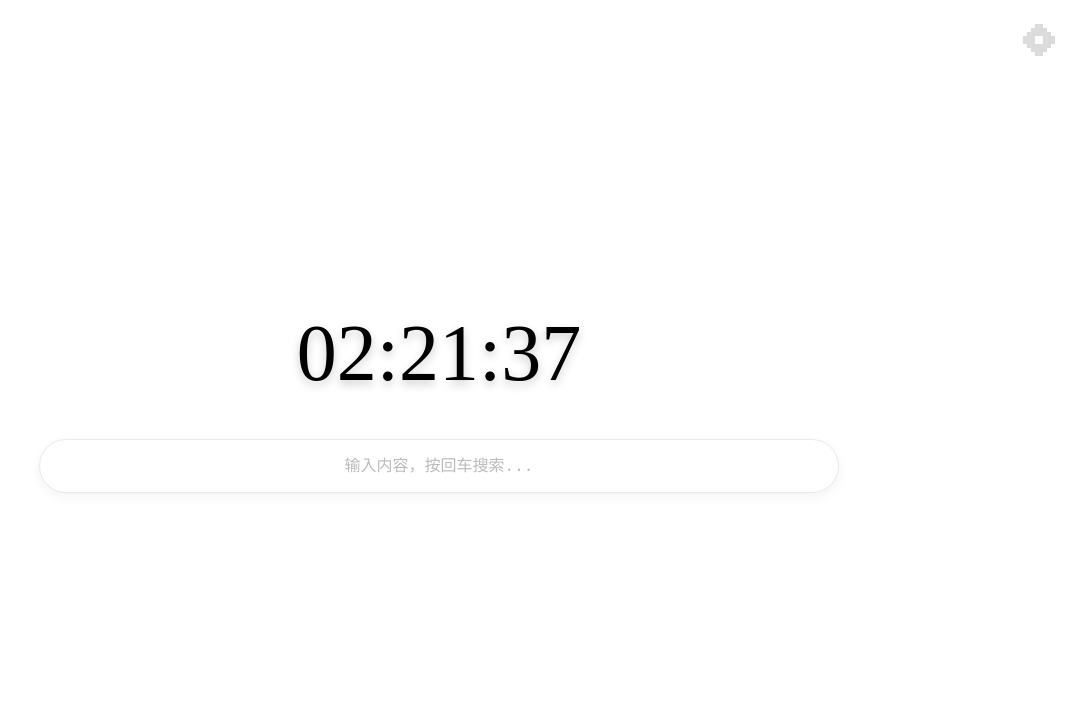
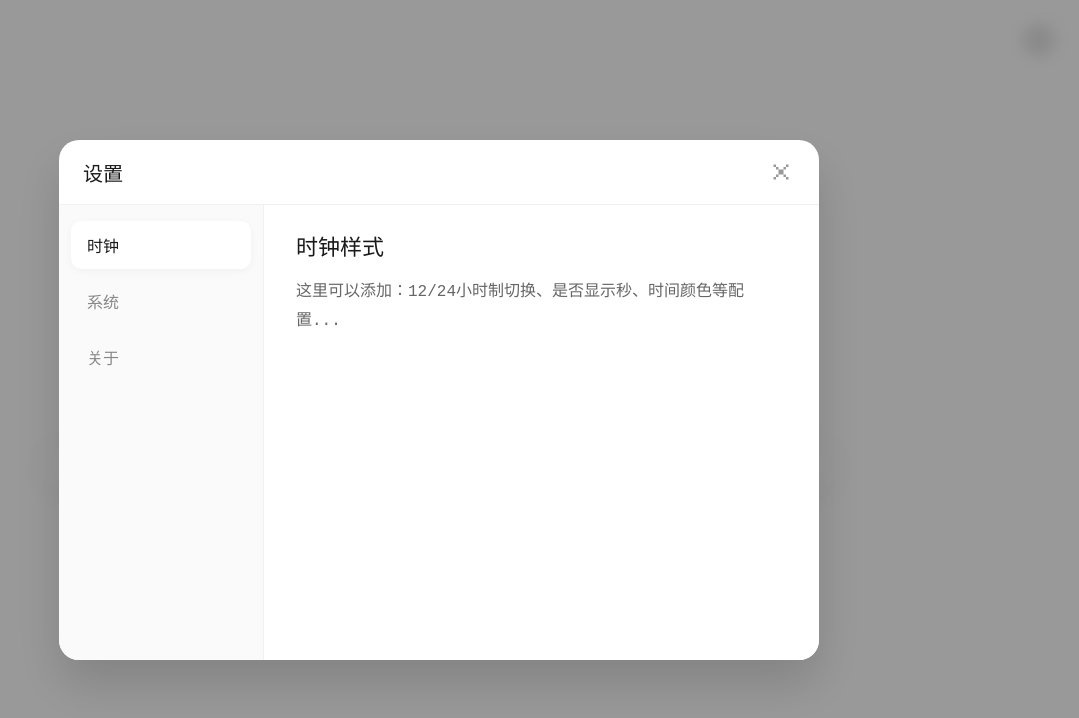
Before and after one commit to LumiDesk/islet, a Vue app: page / in a window 1280 px wide. Both pictures are taken after a click on the element 1240 px from the left and 40 px from the top of the page. Shown: the top 718 px of the page, without its empty margins (201-1280 px from the left). Built offline with nearby package versions, Linux system fonts and the light colour scheme; a web font is replaced by a local one.

Commit message:
feat: 实现了设置面板

```diff
--- a/src/App.vue
+++ b/src/App.vue
@@ -2,6 +2,7 @@
 import MainClock from "./components/MainClock.vue";
 import MainSearchBar from "./components/MainSearchBar.vue";
 import SettingButton from "./components/SettingButton.vue";
+import SettingPanel from "./components/SettingPanel.vue";
 </script>
 
 <template>
@@ -9,6 +10,7 @@ import SettingButton from "./components/SettingButton.vue";
     <MainClock></MainClock>
     <MainSearchBar></MainSearchBar>
     <SettingButton></SettingButton>
+    <SettingPanel></SettingPanel>
   </div>
 </template>
 
--- a/src/components/SettingButton.vue
+++ b/src/components/SettingButton.vue
@@ -1,7 +1,15 @@
-<script setup lang="ts"></script>
+<script setup lang="ts">
+import { useSettingStore } from "@/store/setting";
+
+const settingStore = useSettingStore();
+
+const handleClickSettingButton = () => {
+  settingStore.isSettingOpen = true;
+};
+</script>
 
 <template>
-  <div class="setting-icon">
+  <div class="setting-icon" v-on:click="handleClickSettingButton">
     <svg
       class="setting-icon_svg"
       viewBox="0 0 16 16"
--- /dev/null
+++ b/src/components/SettingPanel.vue
@@ -0,0 +1,240 @@
+<script setup lang="ts">
+import { ref } from "vue";
+import { useSettingStore } from "@/store/setting";
+
+const settingStore = useSettingStore();
+
+// 定义左侧的 Tabs 列表
+const tabs = [
+  { id: "clock", label: "时钟" },
+  { id: "system", label: "系统" },
+  { id: "about", label: "关于" },
+];
+
+// 记录当前选中的 Tab，默认选中第一个
+const activeTab = ref(tabs[0].id);
+
+// 关闭面板的方法
+const handleClosePanel = () => {
+  settingStore.isSettingOpen = false;
+};
+</script>
+
+<template>
+  <Teleport to="body">
+    <Transition name="modal">
+      <div
+        v-if="settingStore.isSettingOpen"
+        class="setting-overlay"
+        @click.self="handleClosePanel"
+      >
+        <div class="setting-panel">
+          <div class="panel-header">
+            <h2 class="title">设置</h2>
+            <button class="close-btn" @click="handleClosePanel">
+              <svg
+                viewBox="0 0 16 16"
+                width="20"
+                height="20"
+                xmlns="http://www.w3.org/2000/svg"
+              >
+                <path
+                  d="M2 2h2v2H2V2z M12 2h2v2h-2V2z M4 4h2v2H4V4z M10 4h2v2h-2V4z M6 6h4v4H6V6z M4 10h2v2H4v-2z M10 10h2v2h-2v-2z M2 12h2v2H2v-2z M12 12h2v2h-2v-2z"
+                  fill="currentColor"
+                />
+              </svg>
+            </button>
+          </div>
+
+          <div class="panel-body">
+            <div class="sidebar">
+              <div
+                v-for="tab in tabs"
+                :key="tab.id"
+                class="tab-item"
+                :class="{ active: activeTab === tab.id }"
+                @click="activeTab = tab.id"
+              >
+                {{ tab.label }}
+              </div>
+            </div>
+
+            <div class="content-area">
+              <div v-show="activeTab === 'clock'" class="tab-content">
+                <h3>时钟样式</h3>
+                <p>
+                  这里可以添加：12/24小时制切换、是否显示秒、时间颜色等配置...
+                </p>
+              </div>
+
+              <div v-show="activeTab === 'system'" class="tab-content">
+                <h3>系统偏好</h3>
+                <p>
+                  这里可以添加：搜索引擎默认选项、背景壁纸上传、透明度调整等配置...
+                </p>
+              </div>
+
+              <div v-show="activeTab === 'about'" class="tab-content">
+                <h3>关于 Islet</h3>
+                <p>
+                  一个极简、优雅的浏览器起始页。<br />由前端开发高手精心打造。
+                </p>
+              </div>
+            </div>
+          </div>
+        </div>
+      </div>
+    </Transition>
+  </Teleport>
+</template>
+
+<style lang="scss" scoped>
+/* --- 遮罩层 --- */
+.setting-overlay {
+  position: fixed;
+  inset: 0;
+  z-index: 999;
+  background-color: rgba(0, 0, 0, 0.4);
+  backdrop-filter: blur(8px);
+  display: flex;
+  justify-content: center;
+  align-items: center;
+}
+
+/* --- 面板本体 --- */
+.setting-panel {
+  width: 760px;
+  height: 520px;
+  background-color: #ffffff;
+  border-radius: 20px;
+  box-shadow: 0 24px 48px rgba(0, 0, 0, 0.15);
+  display: flex;
+  flex-direction: column;
+  overflow: hidden;
+
+  /* 全局应用像素字体并关闭抗锯齿 */
+  font-family: "Fusion Pixel", monospace;
+  -webkit-font-smoothing: none;
+  font-smooth: never;
+}
+
+/* --- 顶部 Header --- */
+.panel-header {
+  height: 64px;
+  padding: 0 24px;
+  display: flex;
+  justify-content: space-between;
+  align-items: center;
+  border-bottom: 1px solid #f0f0f0;
+
+  .title {
+    margin: 0;
+    font-size: 20px; /* 稍微调大一点字号替代加粗效果 */
+    font-weight: normal; /* 强制取消默认加粗，保护像素完整性 */
+    color: #1a1a1a;
+  }
+
+  .close-btn {
+    background: none;
+    border: none;
+    color: #999;
+    cursor: pointer;
+    padding: 4px;
+    border-radius: 6px;
+    display: flex;
+    align-items: center;
+    justify-content: center;
+    transition: all 0.2s ease;
+
+    &:hover {
+      background-color: #f5f5f5;
+      color: #333;
+    }
+  }
+}
+
+/* --- 下方主体布局 --- */
+.panel-body {
+  flex: 1;
+  display: flex;
+  overflow: hidden;
+}
+
+/* --- 左侧 Tabs --- */
+.sidebar {
+  width: 180px;
+  background-color: #fafafa;
+  border-right: 1px solid #f0f0f0;
+  padding: 16px 12px;
+  display: flex;
+  flex-direction: column;
+  gap: 8px;
+}
+
+.tab-item {
+  padding: 12px 16px;
+  font-size: 16px; /* 像素字体字号稍大一点更清晰 */
+  color: #888888; /* 未选中时颜色调淡 */
+  border-radius: 10px;
+  cursor: pointer;
+  transition: all 0.2s ease;
+  user-select: none;
+
+  &:hover {
+    background-color: #f0f0f0;
+    color: #333;
+  }
+
+  &.active {
+    background-color: #ffffff;
+    color: #1a1a1a; /* 选中时使用极深色替代加粗 */
+    font-weight: normal; /* 取消加粗 */
+    box-shadow: 0 2px 8px rgba(0, 0, 0, 0.04);
+  }
+}
+
+/* --- 右侧内容区 --- */
+.content-area {
+  flex: 1;
+  padding: 24px 32px;
+  background-color: #ffffff;
+  overflow-y: auto;
+}
+
+.tab-content {
+  h3 {
+    margin-top: 0;
+    margin-bottom: 16px;
+    font-size: 22px;
+    font-weight: normal;
+    color: #1a1a1a;
+  }
+
+  p {
+    font-size: 16px;
+    color: #666;
+    line-height: 1.8; /* 像素字体行高稍微拉大一点阅读体验更好 */
+  }
+}
+
+/* --- Vue 弹窗过渡动画 --- */
+.modal-enter-active,
+.modal-leave-active {
+  transition: opacity 0.3s ease;
+}
+.modal-enter-from,
+.modal-leave-to {
+  opacity: 0;
+}
+
+.modal-enter-active .setting-panel {
+  transition: transform 0.4s cubic-bezier(0.34, 1.56, 0.64, 1);
+}
+.modal-leave-active .setting-panel {
+  transition: transform 0.3s ease;
+}
+.modal-enter-from .setting-panel,
+.modal-leave-to .setting-panel {
+  transform: scale(0.92) translateY(10px);
+}
+</style>
--- a/src/store/clock.ts
+++ b/src/store/clock.ts
@@ -1,6 +1,9 @@
 import { defineStore } from "pinia";
 import { ref } from "vue";
 
+/**
+ * 时钟相关的 Store
+ */
 export const useClockStore = defineStore("islet-clock", () => {
   /**
    * 是否展示秒
--- /dev/null
+++ b/src/store/setting.ts
@@ -0,0 +1,15 @@
+import { defineStore } from "pinia";
+import { ref } from "vue";
+
+/**
+ * 设置相关的 Store
+ */
+export const useSettingStore = defineStore("islet-setting", () => {
+  /**
+   * 是否展示设置面板
+   */
+  const isSettingOpen = ref(false);
+  return {
+    isSettingOpen,
+  };
+});
```
